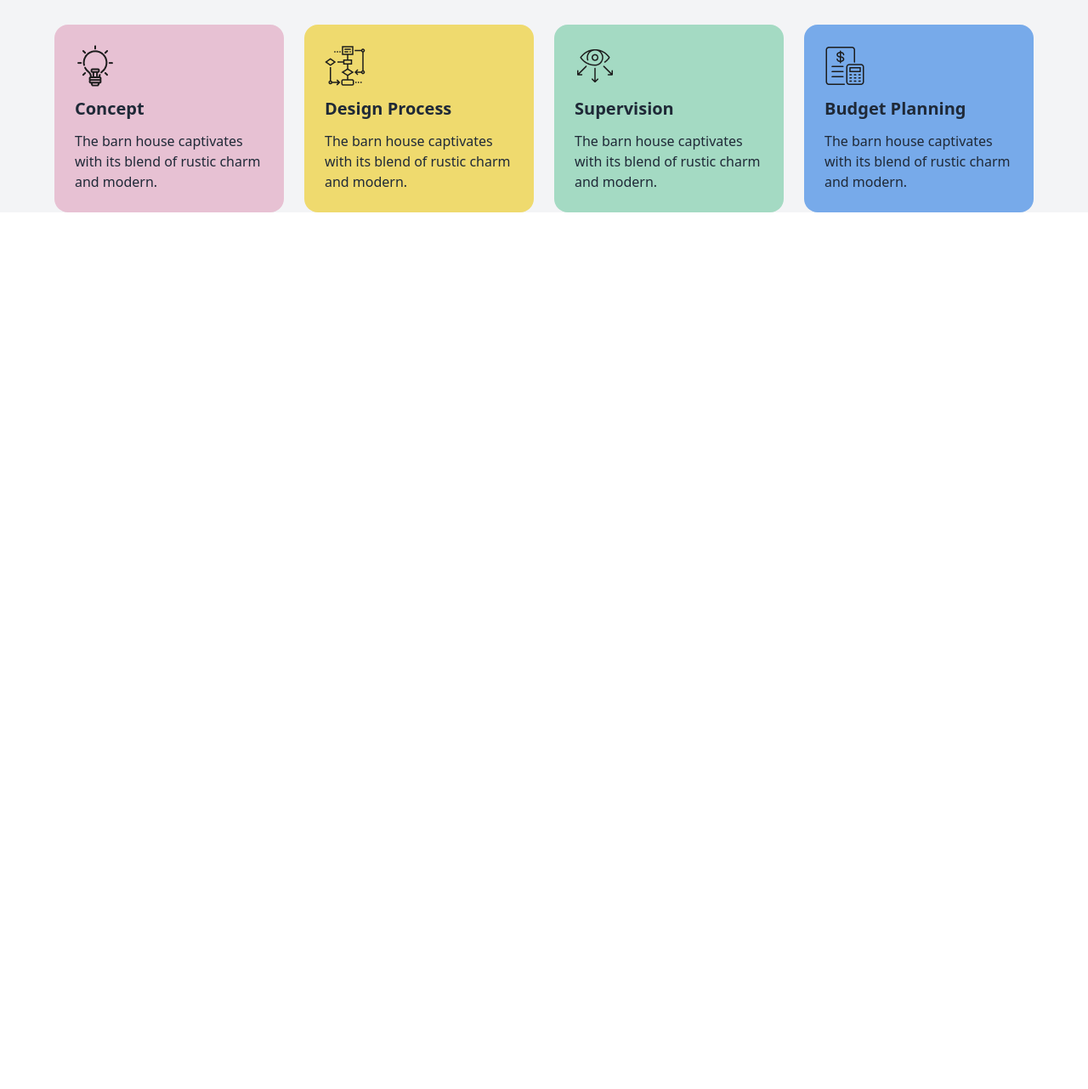
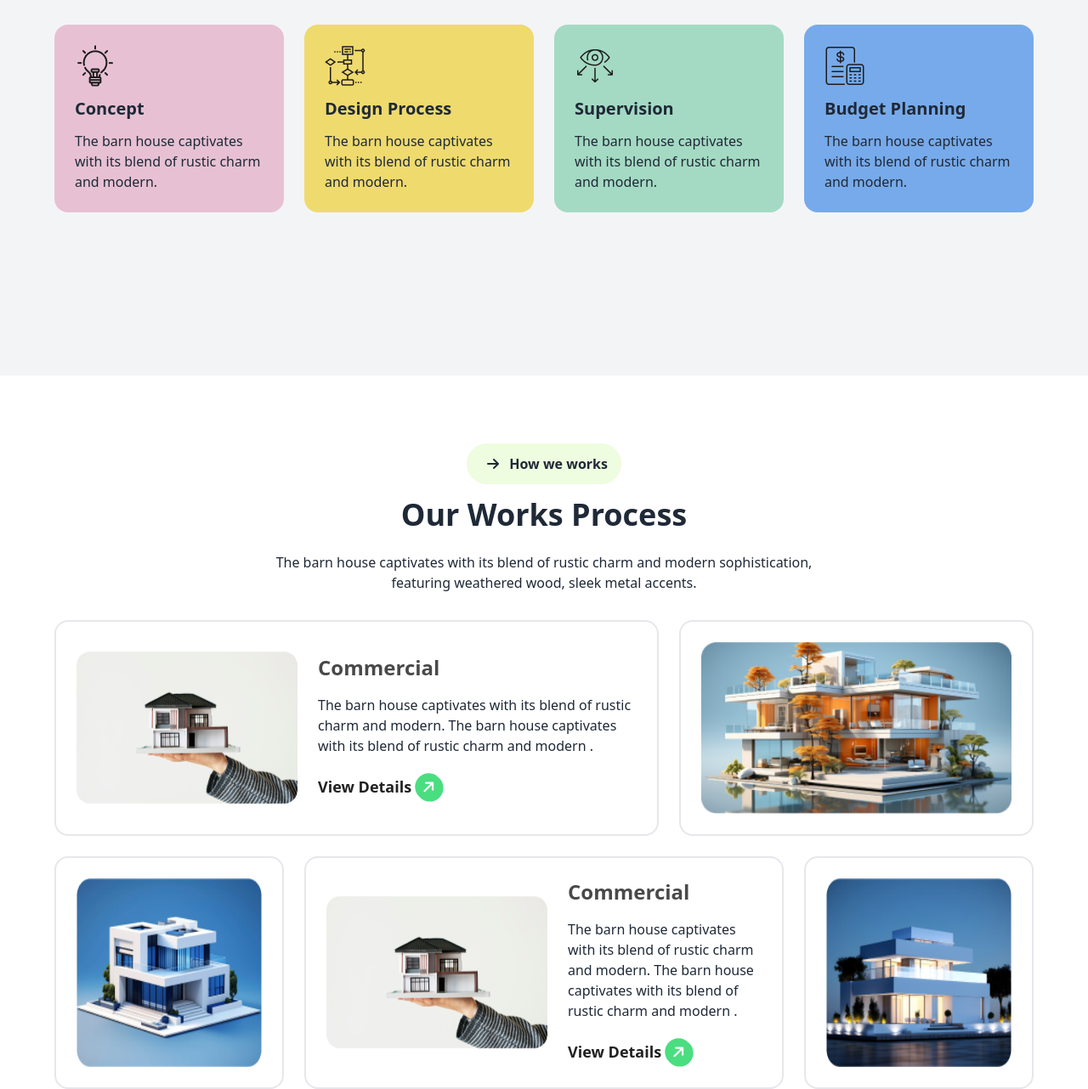
Before and after one commit to Ajjaj-Ahmed/Rainterio-devoloper-website, a plain HTML site: page index.html in a window 1280 px wide. Shown: the part 1704-2986 px from the top of the page at 85% size. Before the commit the page ends 1954 px from the top, so only its background shows below. Drawn offline with nearby package versions, Linux system fonts and the light colour scheme.

Commit message:
complete portfolio section

```diff
--- a/index.html
+++ b/index.html
@@ -121,15 +121,16 @@
         </section>
 
         <!-- Our work -->
-         <section class="max-w-6xl mx-auto">
+        <section class="max-w-6xl mx-auto pb-8 lg:pb-24">
             <div class="text-center">
                 <button class="font-bold mb-4 px-4 py-2 bg-white rounded-full"> <i
-                    class="fa-solid fa-arrow-right  rounded-full p-2"></i> How we works</button>
+                        class="fa-solid fa-arrow-right  rounded-full p-2"></i> How we works</button>
                 <h2 class="text-4xl mb-4 lg:mb-6 font-bold">Our Works Process</h2>
-                <p class="font-medium w-full lg:w-[670px] lg:mx-auto">The barn house captivates with its blend of rustic charm and modern sophistication, featuring weathered wood, sleek metal accents.</p>
+                <p class="font-medium w-full lg:w-[670px] lg:mx-auto">The barn house captivates with its blend of rustic
+                    charm and modern sophistication, featuring weathered wood, sleek metal accents.</p>
             </div>
             <!-- our work grid -->
-             <div class="grid grid-cols-1 lg:grid-cols-4 gap-6 mt-8">
+            <div class="grid grid-cols-1 lg:grid-cols-4 gap-6 mt-8">
                 <div class="bg-[#E7C1D3] rounded-2xl p-6">
                     <img src="assets/concept.png" alt="">
                     <h4 class="text-xl font-extrabold my-3">Concept</h4>
@@ -150,8 +151,58 @@
                     <h4 class="text-xl font-extrabold my-3">Budget Planning</h4>
                     <p class="font-medium">The barn house captivates with its blend of rustic charm and modern.</p>
                 </div>
-             </div>
-         </section>
+            </div>
+        </section>
+
+        <!-- Portfolio -->
+        <section class="bg-white lg:mt-24">
+            <div class="max-w-6xl mx-auto rounded-2xl">
+                <div class="text-center bg-gray-100 lg:bg-white pb-8 lg:pt-20">
+                    <button class="font-bold mb-4 px-4 py-2 bg-[#ABEF5F33] rounded-full"> <i
+                            class="fa-solid fa-arrow-right  rounded-full p-2"></i> How we works</button>
+                    <h2 class="text-4xl mb-4 lg:mb-6 font-bold">Our Works Process</h2>
+                    <p class="font-medium w-full lg:w-[670px] lg:mx-auto">The barn house captivates with its blend of
+                        rustic charm and modern sophistication, featuring weathered wood, sleek metal accents.</p>
+                </div>
+                <!-- portfolio grid -->
+                <div class="grid grid-cols-1 bg-gray-100 lg:bg-white lg:grid-cols-8 gap-6">
+                    <div
+                        class="flex gap-6 flex-col lg:flex-row items-center lg:col-span-5 p-6 border-2 border-gray-200 rounded-2xl bg-white">
+                        <img class="w-full lg:w-fit" src="assets/img1.png" alt="">
+                        <div>
+                            <h3 class="text-2xl font-extrabold mb-4 text-[#494949]">Commercial</h3>
+                            <p class="font-medium mb-5">The barn house captivates with its blend of rustic charm and
+                                modern. The barn house captivates with its blend of rustic charm and modern .</p>
+                                <button class="font-extrabold text-lg text-[#212121]">View Details
+                                    <i class="fa-solid fa-arrow-right text-white -rotate-45 bg-green-400 rounded-full p-2"></i>
+                                </button>
+                        </div>
+                    </div>
+                    <div class="lg:col-span-3 p-6 border-2 border-gray-200 rounded-2xl bg-white">
+                        <img class="w-full" src="assets/img2.png" alt="">
+                    </div>
+                    <div class="lg:col-span-2 border-2 border-gray-200 rounded-2xl p-6 bg-white">
+                        <img class="w-full h-full" src="assets/img3.png" alt="">
+                    </div>
+
+                    <div
+                    class="flex gap-6 flex-col lg:flex-row items-center lg:col-span-4 border-2 border-gray-200 rounded-2xl p-6 bg-white">
+                    <img class="w-full lg:w-fit" src="assets/img1.png" alt="">
+                    <div>
+                        <h3 class="text-2xl font-extrabold mb-4 text-[#494949]">Commercial</h3>
+                        <p class="font-medium mb-5">The barn house captivates with its blend of rustic charm and
+                            modern. The barn house captivates with its blend of rustic charm and modern .</p>
+                        <button class="font-extrabold text-lg text-[#212121]">View Details
+                            <i class="fa-solid fa-arrow-right text-white -rotate-45 bg-green-400 rounded-full p-2"></i>
+                        </button>
+                    </div>
+                </div>
+
+                    <div class="lg:col-span-2 border-2 border-gray-200 rounded-2xl p-6 bg-white">
+                        <img class="w-full h-full" src="assets/img5.png" alt="">
+                    </div>
+                </div>
+        </section>
     </main>
 </body>
 
```
